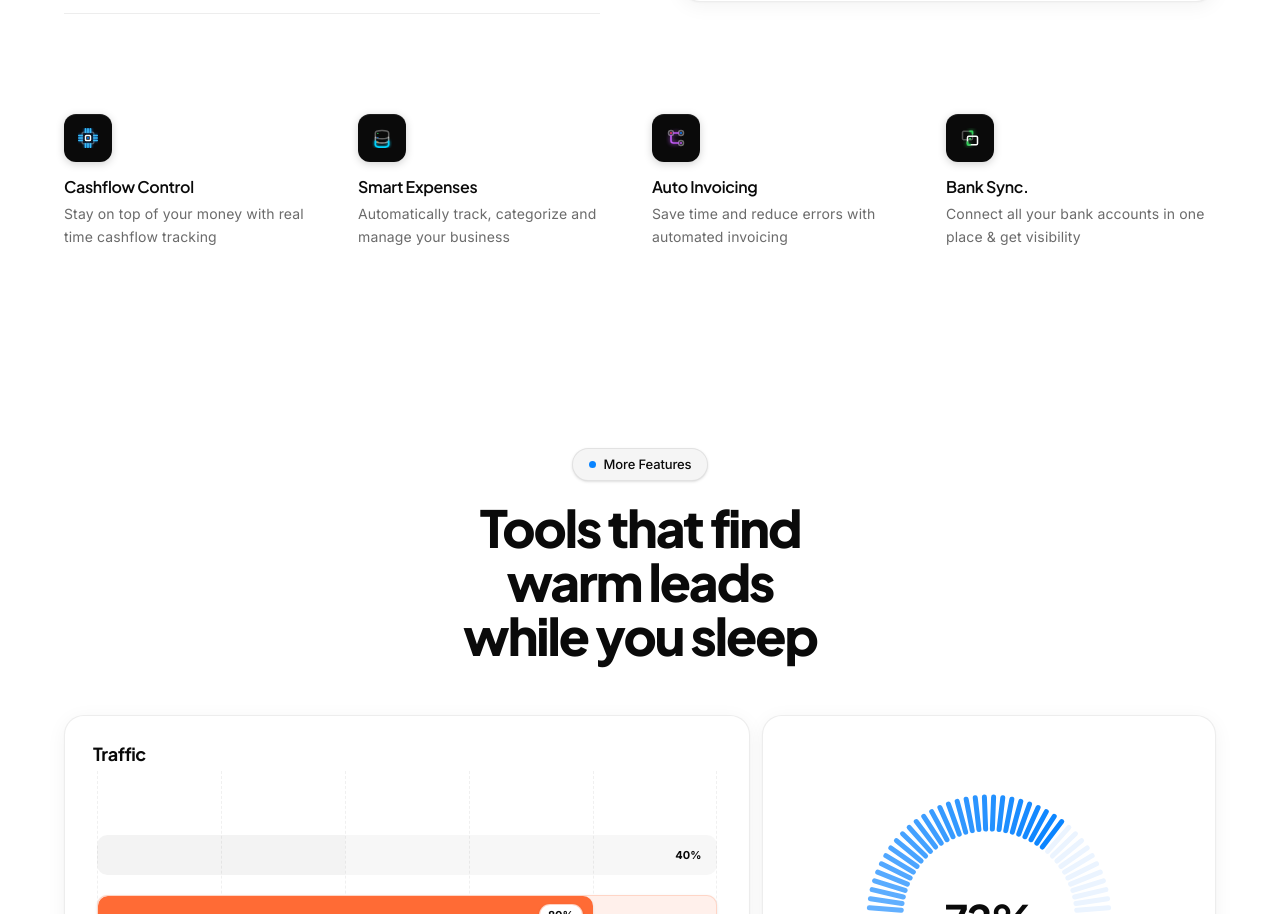
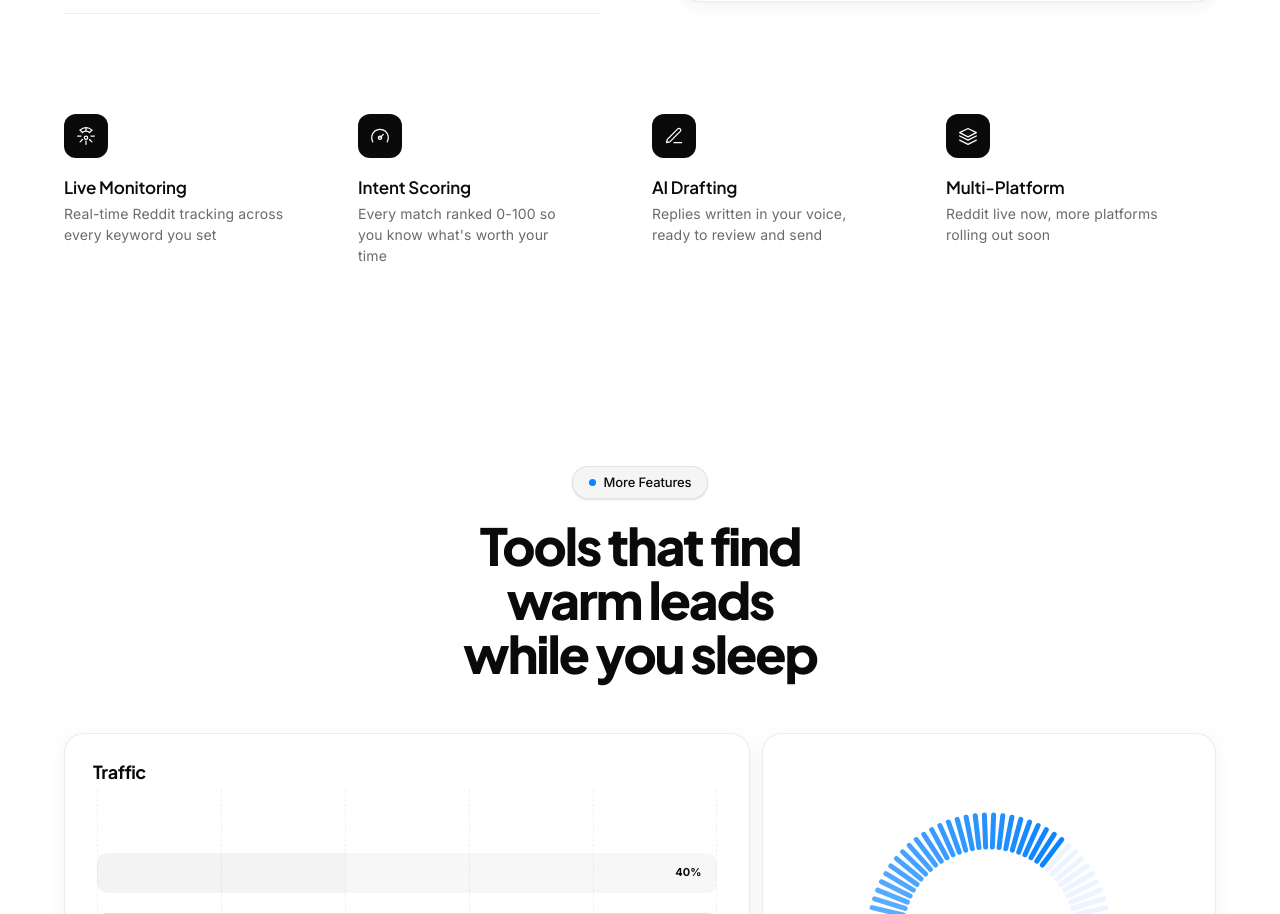
Before and after one commit to abhishekreal7/buyerwatch, a Next.js app: page / in a window 1280 px wide. Shown: the part 1398-2312 px from the top of the page. Built offline with nearby package versions, Linux system fonts and the light colour scheme.

Commit message:
Implement inline SVG variants path-drawing animations for features grid icons

```diff
--- a/src/app/page.tsx
+++ b/src/app/page.tsx
@@ -9,7 +9,7 @@ import {
   Target, Plus, Minus,
   ScanSearch, BrainCircuit, MessageSquareText, Zap,
   MessageSquare, BarChart3, BellRing, TrendingUp,
-  ChevronRight
+  ChevronRight, Radar, Gauge, PenLine, Layers
 } from 'lucide-react'
 import { springs, staggers } from '@/lib/motion'
 import EyebrowBadge from '@/components/EyebrowBadge'
@@ -17,7 +17,19 @@ import { StickyFeatureScroll } from '@/components/StickyFeatureScroll'
 import { FaReddit } from 'react-icons/fa6'
 
 
-// ▬▬▬▬▬▬▬▬▬▬▬▬▬▬▬▬▬▬▬▬▬▬▬▬▬▬▬▬▬▬▬▬▬▬▬▬▬▬▬▬
+const pathVariants = {
+  hidden: { pathLength: 0, opacity: 0 },
+  show: {
+    pathLength: 1,
+    opacity: 1,
+    transition: {
+      duration: 0.8,
+      ease: [0.16, 1, 0.3, 1],
+      delay: 0.15
+    }
+  }
+}
+
 const platformData = [
   { name: 'Reddit', count: 847, color: '#FF6B35' },
   { name: 'LinkedIn', count: 1428, color: '#0A66C2' }
@@ -739,63 +751,129 @@ export default function LandingPage() {
             <motion.div variants={staggerContainer} className="grid grid-cols-1 md:grid-cols-2 lg:grid-cols-4 gap-[24px]">
               {[
                 {
-                  Icon: ({ className, strokeWidth }: { className?: string; strokeWidth?: number }) => (
-                    <svg className={className} viewBox="0 0 24 24" fill="none" stroke="currentColor" strokeWidth={strokeWidth || 1.8} strokeLinecap="round" strokeLinejoin="round">
-                      <rect x="5" y="5" width="14" height="14" rx="2" stroke="rgba(255,255,255,0.3)" />
-                      <rect x="9" y="9" width="6" height="6" rx="1" stroke="#FFFFFF" />
-                      <circle cx="12" cy="12" r="1.2" fill="#0A84FF" stroke="none" />
-                      <path className="animate-crawl-cashflow" stroke="#38BDF8" style={{ filter: 'drop-shadow(0 0 2px #0A84FF)' }} strokeWidth={2} d="M9 1v4M12 1v4M15 1v4M9 19v4M12 19v4M15 19v4M1 9h4M1 12h4M1 15h4M19 9h4M19 12h4M19 15h4" />
-                    </svg>
-                  ),
-                  title: 'Cashflow Control',
-                  body: 'Stay on top of your money with real time cashflow tracking'
+                  id: 'radar',
+                  title: 'Live Monitoring',
+                  body: 'Real-time Reddit tracking across every keyword you set'
                 },
                 {
-                  Icon: ({ className, strokeWidth }: { className?: string; strokeWidth?: number }) => (
-                    <svg className={className} viewBox="0 0 24 24" fill="none" stroke="currentColor" strokeWidth={strokeWidth || 1.8} strokeLinecap="round" strokeLinejoin="round">
-                      <path d="M4 6c0-1.66 3.58-3 8-3s8 1.34 8 3M4 6v4c0 1.66 3.58 3 8 3s8-1.34 8-3V6" stroke="rgba(255,255,255,0.35)" />
-                      <circle cx="7" cy="6.5" r="0.75" fill="#30D158" stroke="none" />
-                      <path d="M4 11v4c0 1.66 3.58 3 8 3s8-1.34 8-3v-4" stroke="rgba(255,255,255,0.55)" />
-                      <circle cx="7" cy="11.5" r="0.75" fill="#0A84FF" stroke="none" />
-                      <path className="animate-crawl-expenses" stroke="#00D2FC" style={{ filter: 'drop-shadow(0 0 2px #00D2FC)' }} strokeWidth={2} d="M4 16v4c0 1.66 3.58 3 8 3s8-1.34 8-3v-4" />
-                      <circle cx="7" cy="16.5" r="0.75" fill="#FF9F0A" stroke="none" />
-                    </svg>
-                  ),
-                  title: 'Smart Expenses',
-                  body: 'Automatically track, categorize and manage your business'
+                  id: 'gauge',
+                  title: 'Intent Scoring',
+                  body: "Every match ranked 0-100 so you know what's worth your time"
                 },
                 {
-                  Icon: ({ className, strokeWidth }: { className?: string; strokeWidth?: number }) => (
-                    <svg className={className} viewBox="0 0 24 24" fill="none" stroke="currentColor" strokeWidth={strokeWidth || 1.8} strokeLinecap="round" strokeLinejoin="round">
-                      <circle cx="6" cy="6" r="3" stroke="rgba(255,255,255,0.4)" />
-                      <circle cx="6" cy="6" r="1.2" fill="#FF375F" stroke="none" />
-                      <circle cx="18" cy="18" r="3" stroke="rgba(255,255,255,0.4)" />
-                      <circle cx="18" cy="18" r="1.2" fill="#BF5AF2" stroke="none" />
-                      <circle cx="18" cy="6" r="3" stroke="rgba(255,255,255,0.4)" />
-                      <circle cx="18" cy="6" r="1.2" fill="#0A84FF" stroke="none" />
-                      <path className="animate-crawl-invoicing" stroke="#BF5AF2" style={{ filter: 'drop-shadow(0 0 2.5px #BF5AF2)' }} strokeWidth={2} d="M6 9v6a3 3 0 003 3h6M9 6h6" />
-                    </svg>
-                  ),
-                  title: 'Auto Invoicing',
-                  body: 'Save time and reduce errors with automated invoicing'
+                  id: 'pen',
+                  title: 'AI Drafting',
+                  body: 'Replies written in your voice, ready to review and send'
                 },
                 {
-                  Icon: ({ className, strokeWidth }: { className?: string; strokeWidth?: number }) => (
-                    <svg className={className} viewBox="0 0 24 24" fill="none" stroke="currentColor" strokeWidth={strokeWidth || 1.8} strokeLinecap="round" strokeLinejoin="round">
-                      <rect x="3" y="4" width="12" height="10" rx="1.5" stroke="rgba(255,255,255,0.3)" />
-                      <rect x="9" y="10" width="12" height="10" rx="1.5" stroke="#FFFFFF" />
-                      <circle cx="12" cy="13" r="1.2" fill="#30D158" stroke="none" />
-                      <path className="animate-crawl-sync" stroke="#30D158" style={{ filter: 'drop-shadow(0 0 2.5px #30D158)' }} strokeWidth={2} d="M12 4h3v3M12 20H9v-3" />
-                    </svg>
-                  ),
-                  title: 'Bank Sync.',
-                  body: 'Connect all your bank accounts in one place & get visibility'
+                  id: 'layers',
+                  title: 'Multi-Platform',
+                  body: 'Reddit live now, more platforms rolling out soon'
                 },
-              ].map(({ Icon, title, body }, i) => (
+              ].map(({ id, title, body }, i) => (
                 <motion.div key={i} variants={fadeUp} whileHover={{ y: -4 }} transition={springs.snappy} className="flex flex-col">
-                  <FeatureIcon icon={Icon} />
-                  <h4 style={{ fontFamily: 'var(--font-jakarta), var(--font-inter), sans-serif', fontWeight: 600, fontSize: '16px', letterSpacing: '-0.02em', color: '#0A0A0A', marginBottom: '6px' }}>{title}</h4>
-                  <p style={{ fontFamily: 'var(--font-inter)', fontSize: '14px', color: '#6B6B6B', lineHeight: 1.65 }}>{body}</p>
+                  <div style={{
+                    width: '44px',
+                    height: '44px',
+                    background: '#0A0A0A',
+                    borderRadius: '12px',
+                    display: 'flex',
+                    alignItems: 'center',
+                    justifyContent: 'center',
+                    marginBottom: '20px'
+                  }}>
+                    {id === 'radar' && (
+                      <motion.svg
+                        width="20"
+                        height="20"
+                        viewBox="0 0 24 24"
+                        fill="none"
+                        stroke="#FFFFFF"
+                        strokeWidth="1.5"
+                        strokeLinecap="round"
+                        strokeLinejoin="round"
+                      >
+                        <motion.path variants={pathVariants} d="M19.07 4.93a10 10 0 0 0-14.14 0" />
+                        <motion.path variants={pathVariants} d="M16.24 7.76a6 6 0 0 0-8.49 0" />
+                        <motion.path variants={pathVariants} d="M12 12a2 2 0 1 0 0 4 2 2 0 0 0 0-4Z" />
+                        <motion.path variants={pathVariants} d="M12 2v4" />
+                        <motion.path variants={pathVariants} d="M12 18v4" />
+                        <motion.path variants={pathVariants} d="M4.93 19.07l2.83-2.83" />
+                        <motion.path variants={pathVariants} d="M16.24 7.76l2.83-2.83" />
+                        <motion.path variants={pathVariants} d="M2 12h4" />
+                        <motion.path variants={pathVariants} d="M18 12h4" />
+                        <motion.path variants={pathVariants} d="M4.93 4.93l2.83 2.83" />
+                        <motion.path variants={pathVariants} d="M16.24 16.24l2.83 2.83" />
+                      </motion.svg>
+                    )}
+                    {id === 'gauge' && (
+                      <motion.svg
+                        width="20"
+                        height="20"
+                        viewBox="0 0 24 24"
+                        fill="none"
+                        stroke="#FFFFFF"
+                        strokeWidth="1.5"
+                        strokeLinecap="round"
+                        strokeLinejoin="round"
+                      >
+                        <motion.path variants={pathVariants} d="M3.34 19a10 10 0 1 1 17.32 0" />
+                        <motion.path variants={pathVariants} d="m12 14 4-4" />
+                        <motion.path variants={pathVariants} d="M12 12a2 2 0 1 0 0 4 2 2 0 0 0 0-4Z" />
+                      </motion.svg>
+                    )}
+                    {id === 'pen' && (
+                      <motion.svg
+                        width="20"
+                        height="20"
+                        viewBox="0 0 24 24"
+                        fill="none"
+                        stroke="#FFFFFF"
+                        strokeWidth="1.5"
+                        strokeLinecap="round"
+                        strokeLinejoin="round"
+                      >
+                        <motion.path variants={pathVariants} d="M12 20h9" />
+                        <motion.path variants={pathVariants} d="M16.5 3.5a2.12 2.12 0 0 1 3 3L7 19l-4 1 1-4Z" />
+                      </motion.svg>
+                    )}
+                    {id === 'layers' && (
+                      <motion.svg
+                        width="20"
+                        height="20"
+                        viewBox="0 0 24 24"
+                        fill="none"
+                        stroke="#FFFFFF"
+                        strokeWidth="1.5"
+                        strokeLinecap="round"
+                        strokeLinejoin="round"
+                      >
+                        <motion.path variants={pathVariants} d="m12 3-10 5 10 5 10-5-10-5Z" />
+                        <motion.path variants={pathVariants} d="m2 17 10 5 10-5" />
+                        <motion.path variants={pathVariants} d="m2 12 10 5 10-5" />
+                      </motion.svg>
+                    )}
+                  </div>
+                  <h4 style={{
+                    fontFamily: 'var(--font-jakarta), var(--font-inter), sans-serif',
+                    fontSize: '17px',
+                    fontWeight: 600,
+                    color: '#0A0A0A',
+                    letterSpacing: '-0.01em',
+                    marginBottom: '6px'
+                  }}>
+                    {title}
+                  </h4>
+                  <p style={{
+                    fontFamily: 'var(--font-inter), sans-serif',
+                    fontSize: '14px',
+                    fontWeight: 400,
+                    color: '#6B6B6B',
+                    lineHeight: 1.5,
+                    maxWidth: '220px'
+                  }}>
+                    {body}
+                  </p>
                 </motion.div>
               ))}
             </motion.div>
```
